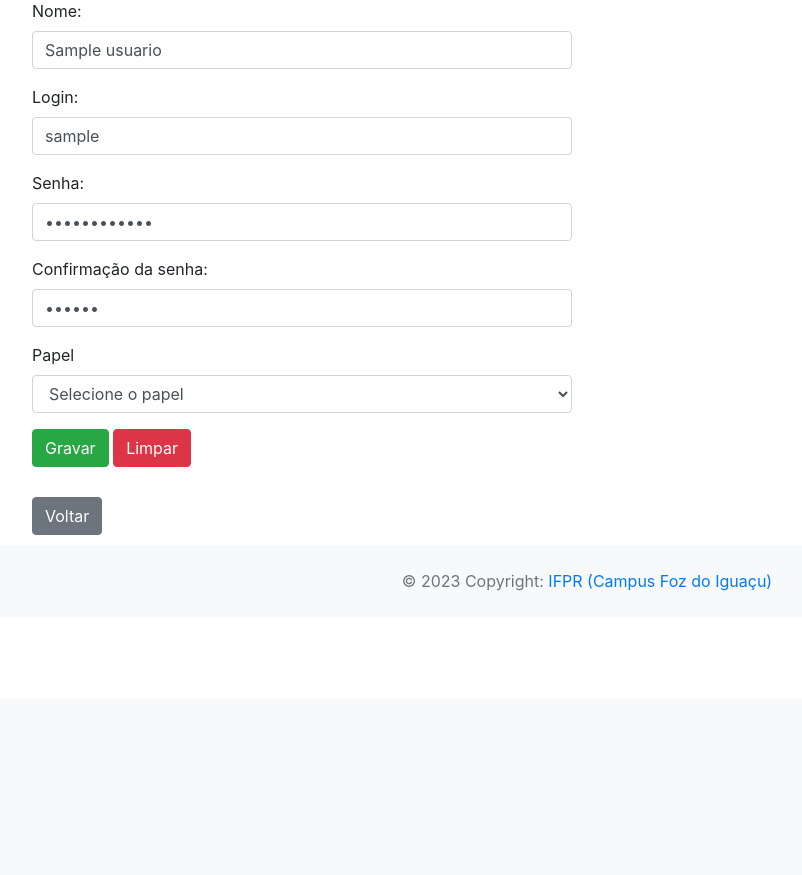
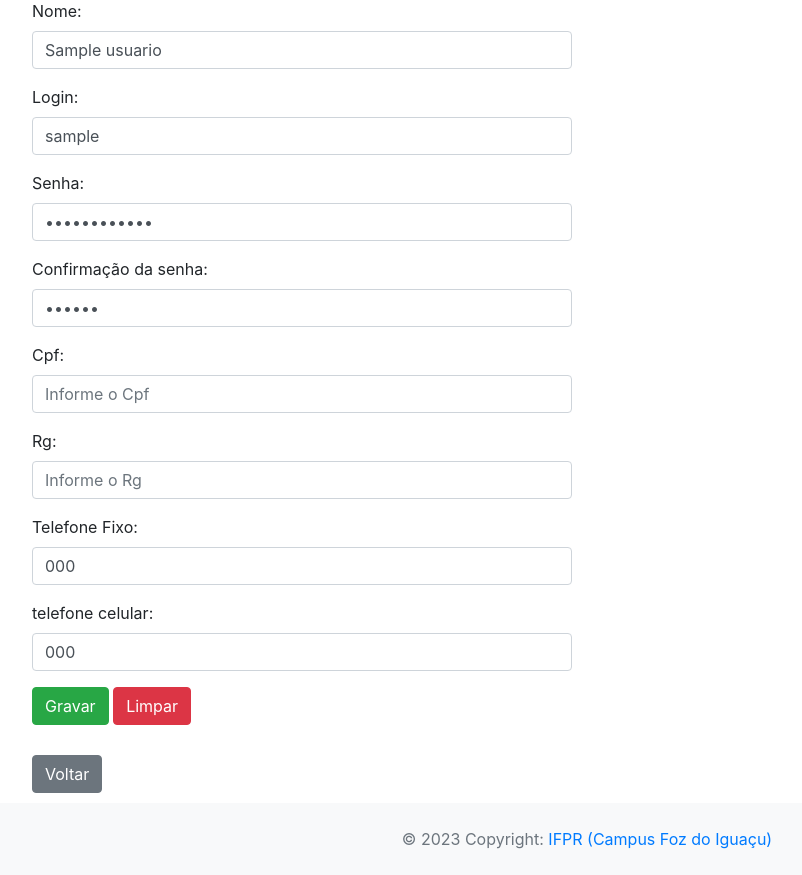
Before and after one commit to Projeto-Integrador-Passagens/Passagens_Onibus, a PHP site: template projeto/app/view/usuario/form.php in a window 1280 px wide. Shown: the part 101-976 px from the top of the page, without its empty margins (53-855 px from the left). Before the commit the page ends 692 px from the top, so only its background shows below. Run offline with PHP 8.4, Linux system fonts and the light colour scheme; the template is opened without the code that fills it: most values are stand-ins (such as "Sample title", 1, 10 or a date in 2020); some libraries are stand-ins or nearby versions.

Commit message:
Início do cadastro de usuário

```diff
--- a/projeto/app/controller/UsuarioController.php
+++ b/projeto/app/controller/UsuarioController.php
@@ -13,8 +13,8 @@
 
     //Método construtor do controller - será executado a cada requisição a está classe
     public function __construct() {
-        if(! $this->usuarioLogado())
-            exit;
+        //if(! $this->usuarioLogado())
+        //    exit;
 
         $this->usuarioDao = new UsuarioDAO();
         $this->usuarioService = new UsuarioService();
@@ -44,7 +44,7 @@
         $usuario->setNome($nome);
         $usuario->setLogin($login);
         $usuario->setSenha($senha);
-        $usuario->setPapel($papel);
+        //$usuario->setPapel($papel);
 
         //Validar os dados
         $erros = $this->usuarioService->validarDados($usuario, $confSenha);
--- a/projeto/app/util/config.php
+++ b/projeto/app/util/config.php
@@ -4,16 +4,16 @@
 
 //Banco de dados: conexão MySQL
 define('DB_HOST', 'localhost');
-define('DB_NAME', 'proj_integrador');
+define('DB_NAME', 'martinbus');
 define('DB_USER', 'root');
 define('DB_PASSWORD', 'bancodedados');
 
 //Caminho para adionar imagens, scripts e chamar páginas no sistema
 //Deve ter o nome da pasta do projeto no servidor APACHE
-define('BASEURL', '/crud_pi_template/app');
+define('BASEURL', '/Passagens_Onibus/projeto/app');
 
 //Nome do sistema
-define('APP_NAME', 'Template do Projeto Integrador');
+define('APP_NAME', 'MartinBus');
 
 //Página de logout do sistema
 define('LOGIN_PAGE', BASEURL . '/controller/LoginController.php?action=login');
--- a/projeto/app/view/usuario/form.php
+++ b/projeto/app/view/usuario/form.php
@@ -46,22 +46,35 @@
                         value="<?php echo isset($dados['confSenha']) ? $dados['confSenha'] : '';?>"/>
                 </div>
 
+
                 <div class="form-group">
-                    <label>Papel</label>
-                    <select class="form-control" name="papel" id="selPapel">
-                        <option value="">Selecione o papel</option>
-                        <?php foreach($dados["papeis"] as $papel): ?>
-                            <option value="<?= $papel ?>"
-                                <?php
-                                    if(isset($dados["usuario"]) && $dados["usuario"]->getPapel() == $papel)
-                                        echo "selected";
-                                ?>
-                            >
-                                <?= $papel ?>
-                            </option>
-                        <?php endforeach; ?>
+                    <label for="numberCpf">Cpf:</label>
+                    <input class="form-control" type="number" id="numberCpf" name="Cpf"
+                        maxlength="15" placeholder="Informe o Cpf"
+                        value="<?php echo isset($dados['Cpf']) ? $dados['Cpf'] : '';?>"/>
+                </div>
 
-                    </select>
+
+                <div class="form-group">
+                    <label for="numberRg">Rg:</label>
+                    <input class="form-control" type="number" id="numberRg" name="Rg"
+                        maxlength="15" placeholder="Informe o Rg"
+                        value="<?php echo isset($dados['Rg']) ? $dados['Rg'] : '';?>"/>
+                </div>
+
+
+                <div class="form-group">
+                    <label for="numberTel_fixo">Telefone Fixo:</label>
+                    <input class="form-control" type="number" id="numbertelcelular" name="telfixo"
+                        maxlength="15" placeholder="Informe o telfixo"
+                        value="<?php echo isset($dados['telfixo']) ? $dados['telfixo'] : '';?>"/>
+                </div>
+
+                <div class="form-group">
+                    <label for="numberCpf">telefone celular:</label>
+                    <input class="form-control" type="number" id="numbertelcelular" name="telcelular"
+                        maxlength="15" placeholder="Informe o telcelular"
+                        value="<?php echo isset($dados['telcelular']) ? $dados['telcelular'] : '';?>"/>
                 </div>
 
                 <input type="hidden" id="hddId" name="id"
```
Also changed, not shown: projeto/app/model/Usuario.php (+95 -5 lines), projeto/index.php (line endings or trailing spaces).
